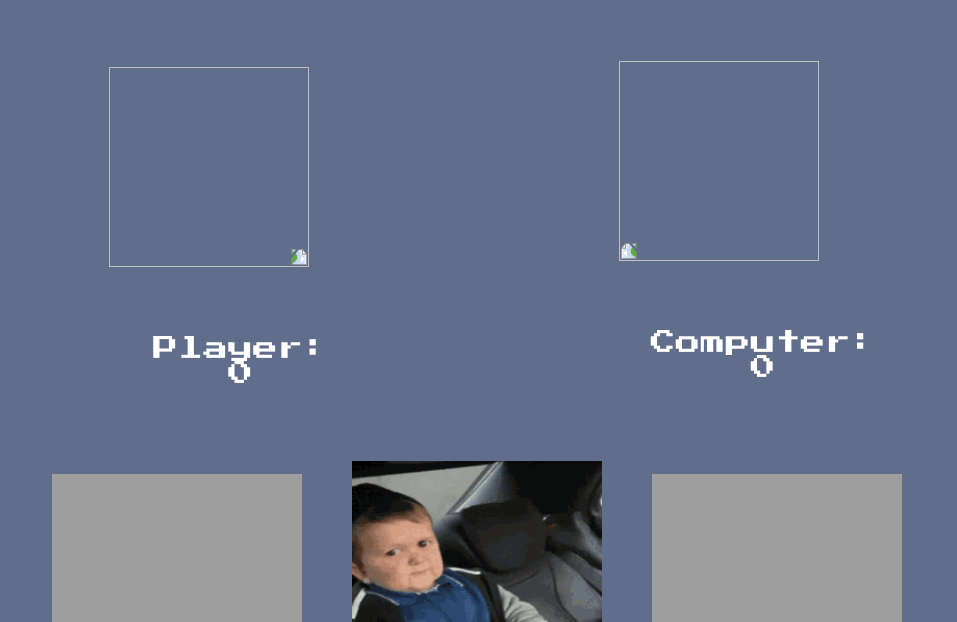
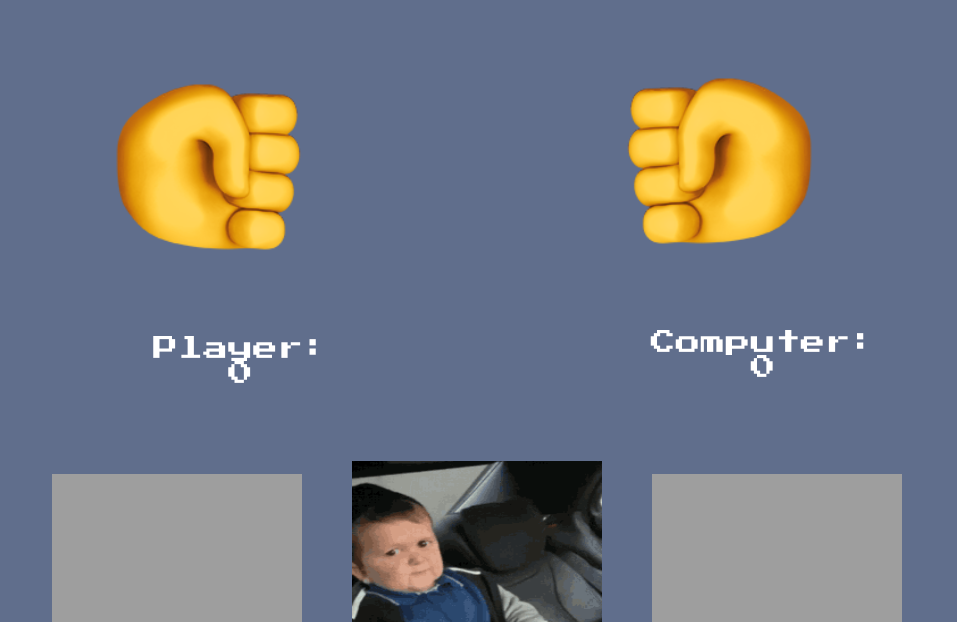
Before and after one commit to mestanley813/Rock-Paper-Scissors, a plain HTML site: page index.html in a window 1280 px wide. Shown: the part 178-800 px from the top of the page, without its empty margins (163-1120 px from the left). Drawn offline with Linux system fonts and the light colour scheme; the site is published under a folder, as on GitHub Pages, so addresses that start at the root find nothing; a web font is replaced by a local one.

Commit message:
Fix issue where initial image does not load

```diff
--- a/index.html
+++ b/index.html
@@ -20,11 +20,11 @@
         </h2>
         <div class="score-container">
             <div id="player">
-                <img id="playerchoice" src="/images/Rock.png" alt="">
+                <img id="playerchoice" src="images/Rock.png" alt="">
                 <p id="player-score">Player: 0</p>
             </div>
             <div id="computer">
-                <img id="computerchoice" src="/images/Rock.png" alt="">
+                <img id="computerchoice" src="images/Rock.png" alt="">
                 <p id="computer-score">Computer: 0</p>
             </div>
         </div>
```
